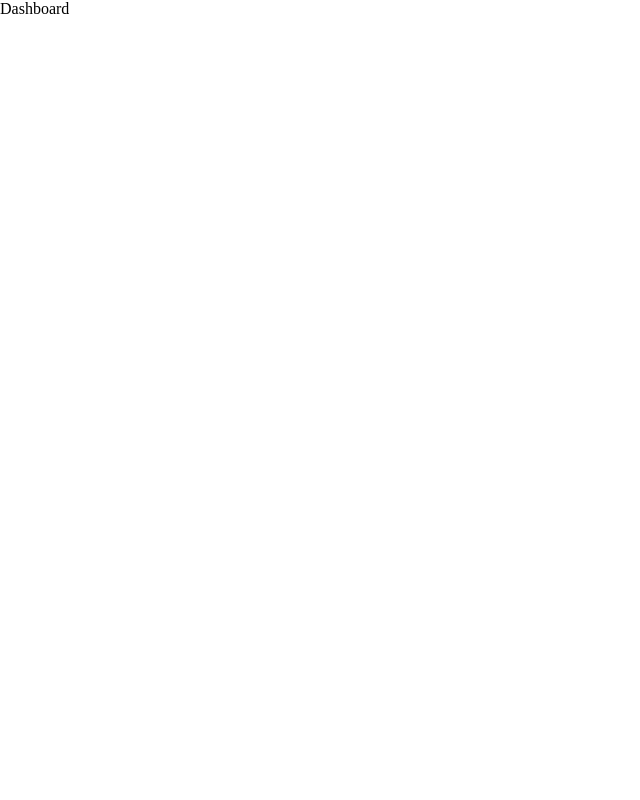
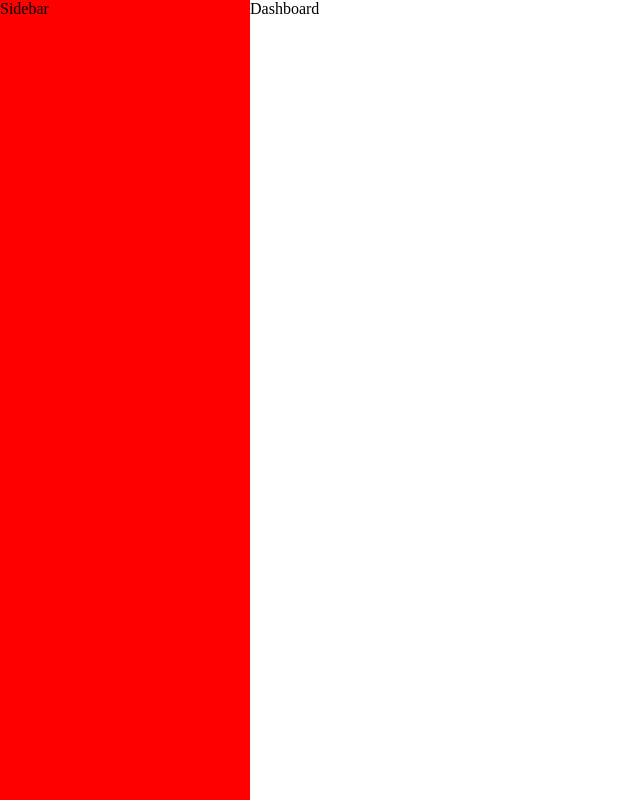
Before and after one commit to NnajiChimuanya/payquity, a React (Create React App) app in the folder frontend/: page / in a window 1280 px wide. Shown: the whole page, without its empty margins (0-640 px from the left). Built offline with nearby package versions, Linux system fonts and the light colour scheme.

Commit message:
created the array content the sidebar items object, reated the interface to make it strongly typed

```diff
--- a/frontend/package.json
+++ b/frontend/package.json
@@ -17,6 +17,7 @@
     "node-sass": "^7.0.3",
     "react": "^18.2.0",
     "react-dom": "^18.2.0",
+    "react-icons": "^4.10.1",
     "react-router-dom": "^6.9.0",
     "react-scripts": "5.0.1",
     "typescript": "^4.9.5",
--- a/frontend/src/components/Sidebar/Sidebar.tsx
+++ b/frontend/src/components/Sidebar/Sidebar.tsx
@@ -1,7 +1,7 @@
 import React from "react";
 
 const Sidebar = () => {
-  return <div>Sidebar</div>;
+  return <div className="sidebar">Sidebar</div>;
 };
 
 export default Sidebar;
--- a/frontend/src/components/Sidebar/sidebar.scss
+++ b/frontend/src/components/Sidebar/sidebar.scss
@@ -0,0 +1,13 @@
+.sidebar {
+  height: 100vh;
+  width: 250px;
+  background-color: red;
+  overflow-y: scroll;
+
+  &::-webkit-scrollbar {
+    display: none;
+    visibility: hidden;
+  }
+
+  z-index: 100;
+}
--- a/frontend/src/pages/Dashboard.tsx
+++ b/frontend/src/pages/Dashboard.tsx
@@ -1,7 +1,73 @@
 import React from "react";
+import { IconType } from "react-icons";
+import Sidebar from "../components/Sidebar/Sidebar";
+import { ImHome3 } from "react-icons/im";
+import { AiOutlineWifi, AiOutlineStock } from "react-icons/ai";
+import { MdOutlinePayment, MdAccountBalance } from "react-icons/md";
+import { BiTransfer, BiHistory } from "react-icons/bi";
+import { PiUsersThreeBold } from "react-icons/pi";
+import { TbSettingsCog } from "react-icons/tb";
+import { FaPowerOff } from "react-icons/fa";
+
+interface ISidebarContents {
+  name: string;
+  Icon: IconType;
+}
+
+const sidebarContents: ISidebarContents[] = [
+  {
+    name: "Dashboard",
+    Icon: ImHome3,
+  },
+  {
+    name: "Dashboard",
+    Icon: AiOutlineWifi,
+  },
+  {
+    name: "Dashboard",
+    Icon: MdOutlinePayment,
+  },
+  {
+    name: "Dashboard",
+    Icon: BiTransfer,
+  },
+  {
+    name: "Dashboard",
+    Icon: AiOutlineStock,
+  },
+  {
+    name: "Dashboard",
+    Icon: PiUsersThreeBold,
+  },
+  {
+    name: "Dashboard",
+    Icon: MdAccountBalance,
+  },
+  {
+    name: "Dashboard",
+    Icon: BiHistory,
+  },
+  {
+    name: "Dashboard",
+    Icon: TbSettingsCog,
+  },
+  {
+    name: "Dashboard",
+    Icon: FaPowerOff,
+  },
+  {
+    name: "Dashboard",
+    Icon: ImHome3,
+  },
+];
 
 const Dashboard = () => {
-  return <div>Dashboard</div>;
+  return (
+    <div className="dashboard">
+      <Sidebar />
+      Dashboard
+    </div>
+  );
 };
 
 export default Dashboard;
--- /dev/null
+++ b/frontend/src/styles/dashboard.scss
@@ -0,0 +1,3 @@
+.dashboard {
+  display: flex;
+}
--- a/frontend/src/styles/index.scss
+++ b/frontend/src/styles/index.scss
@@ -6,3 +6,4 @@
 // @import "./app.scss";
 @import "./signup";
 @import "../components/Sidebar/sidebar.scss";
+@import "./dashboard.scss";
```
Also changed, not shown: 1 other file (tests, documents, lock files or other folders).
